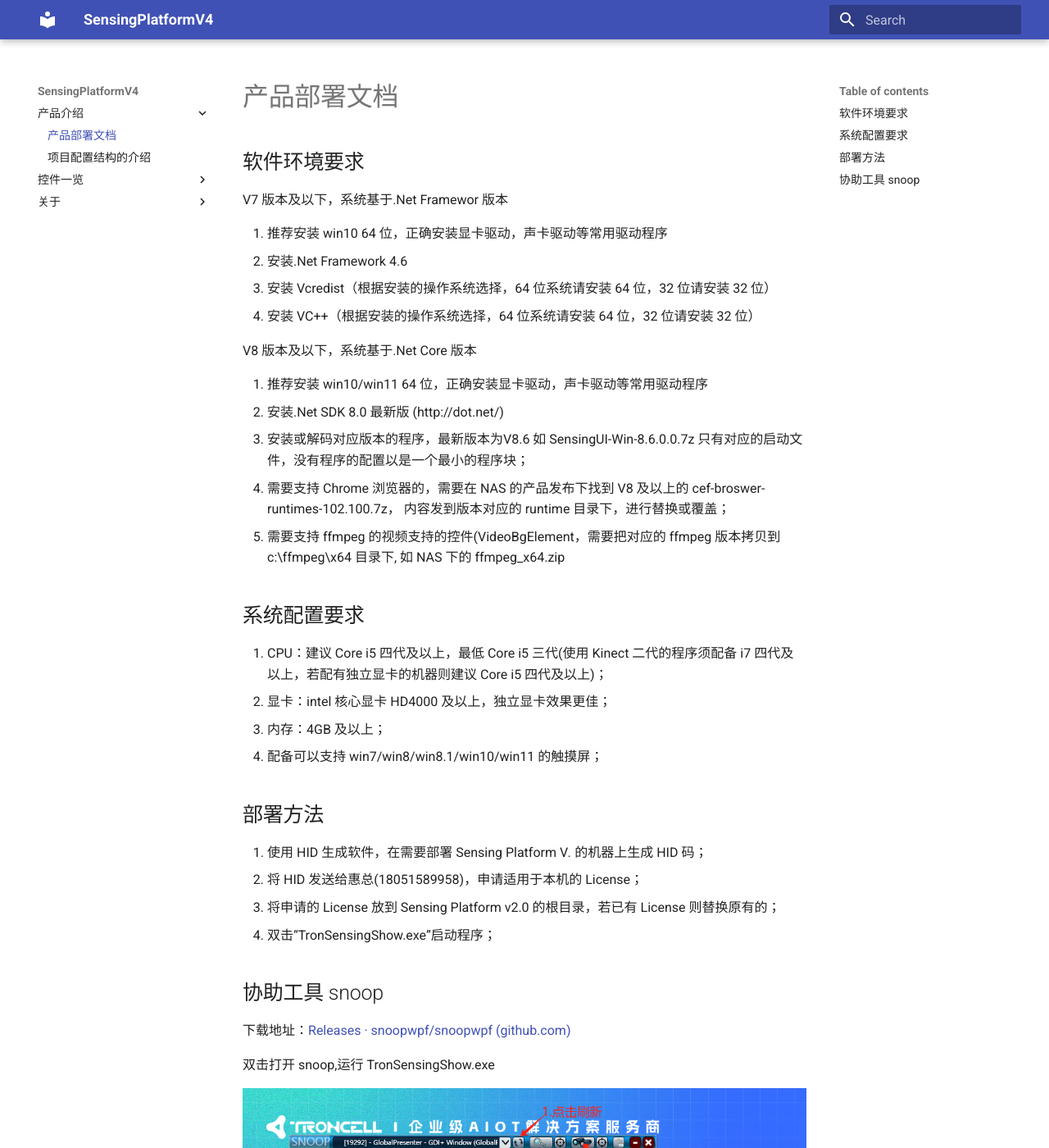
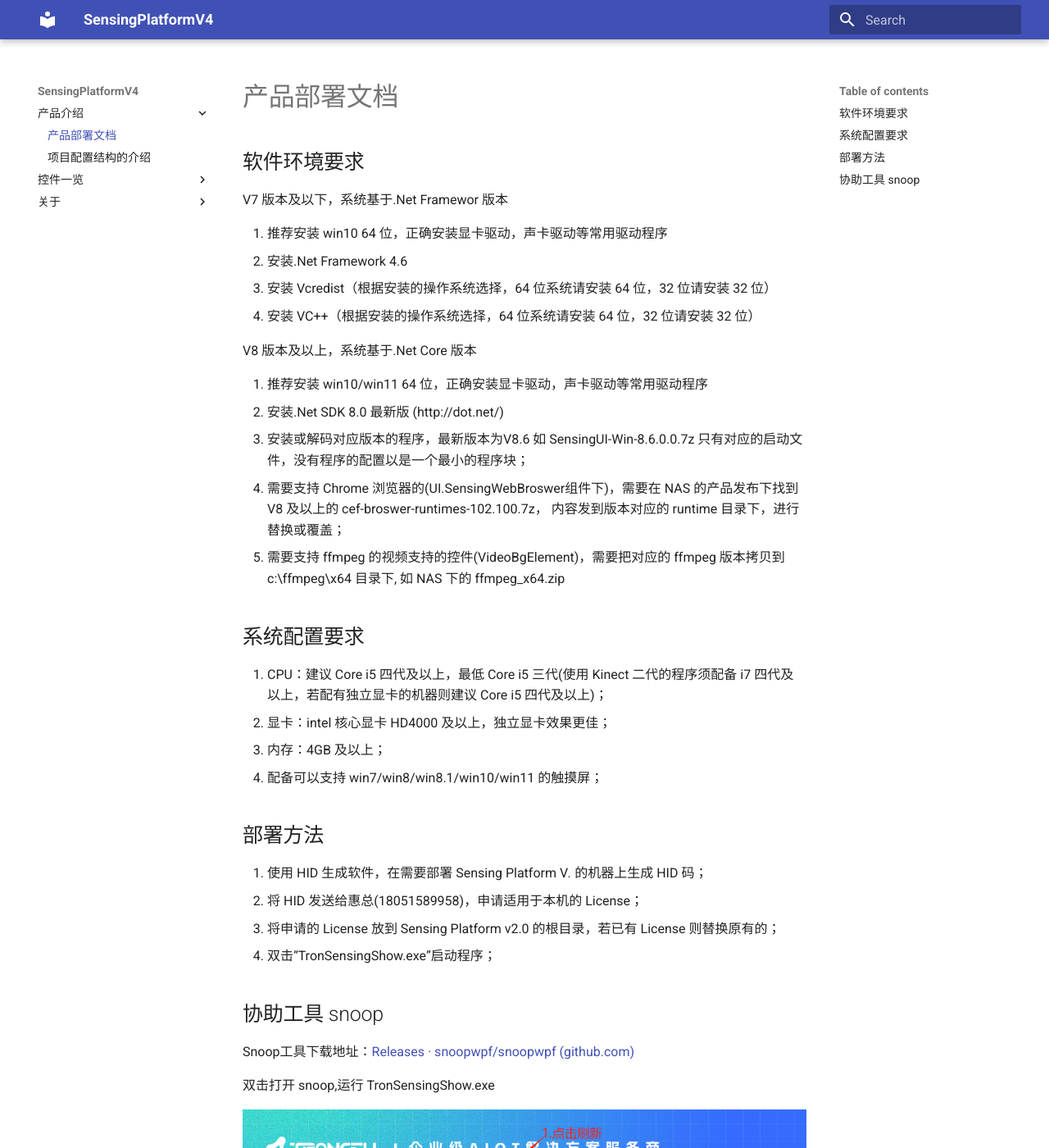
Before and after one commit to troncell/SensingPlatformDocs, an MkDocs documentation site: the page built from docs/产品介绍/产品部署文档.md, in a window 1280 px wide and 1400 px high. Shown: the whole window at 82% size. Built offline with MkDocs 1.6.1 and Material for MkDocs 9.7.7, drawn with Linux system fonts in a browser that asks for light colours.

Commit message:
Update 产品部署文档.md

```diff
--- a/docs/产品介绍/产品部署文档.md
+++ b/docs/产品介绍/产品部署文档.md
@@ -9,13 +9,13 @@
 3. 安装 Vcredist（根据安装的操作系统选择，64 位系统请安装 64 位，32 位请安装 32 位）
 4. 安装 VC++（根据安装的操作系统选择，64 位系统请安装 64 位，32 位请安装 32 位）
 
-V8 版本及以下，系统基于.Net Core 版本
+V8 版本及以上，系统基于.Net Core 版本
 
 1. 推荐安装 win10/win11 64 位，正确安装显卡驱动，声卡驱动等常用驱动程序
 2. 安装.Net SDK 8.0 最新版 (http://dot.net/)
 3. 安装或解码对应版本的程序，最新版本为V8.6 如 SensingUI-Win-8.6.0.0.7z 只有对应的启动文件，没有程序的配置以是一个最小的程序块；
-4. 需要支持 Chrome 浏览器的，需要在 NAS 的产品发布下找到 V8 及以上的 cef-broswer-runtimes-102.100.7z， 内容发到版本对应的 runtime 目录下，进行替换或覆盖；
-5. 需要支持 ffmpeg 的视频支持的控件(VideoBgElement，需要把对应的 ffmpeg 版本拷贝到 c:\\ffmpeg\\x64 目录下, 如 NAS 下的 ffmpeg_x64.zip
+4. 需要支持 Chrome 浏览器的(UI.SensingWebBroswer组件下)，需要在 NAS 的产品发布下找到 V8 及以上的 cef-broswer-runtimes-102.100.7z， 内容发到版本对应的 runtime 目录下，进行替换或覆盖；
+5. 需要支持 ffmpeg 的视频支持的控件(VideoBgElement)，需要把对应的 ffmpeg 版本拷贝到 c:\\ffmpeg\\x64 目录下, 如 NAS 下的 ffmpeg_x64.zip
 
 ## 系统配置要求
 
@@ -33,7 +33,7 @@
 
 ## 协助工具 snoop
 
-下载地址：[Releases · snoopwpf/snoopwpf (github.com)](https://github.com/snoopwpf/snoopwpf/releases)
+Snoop工具下载地址：[Releases · snoopwpf/snoopwpf (github.com)](https://github.com/snoopwpf/snoopwpf/releases)
 
 双击打开 snoop,运行 TronSensingShow.exe
 
```
